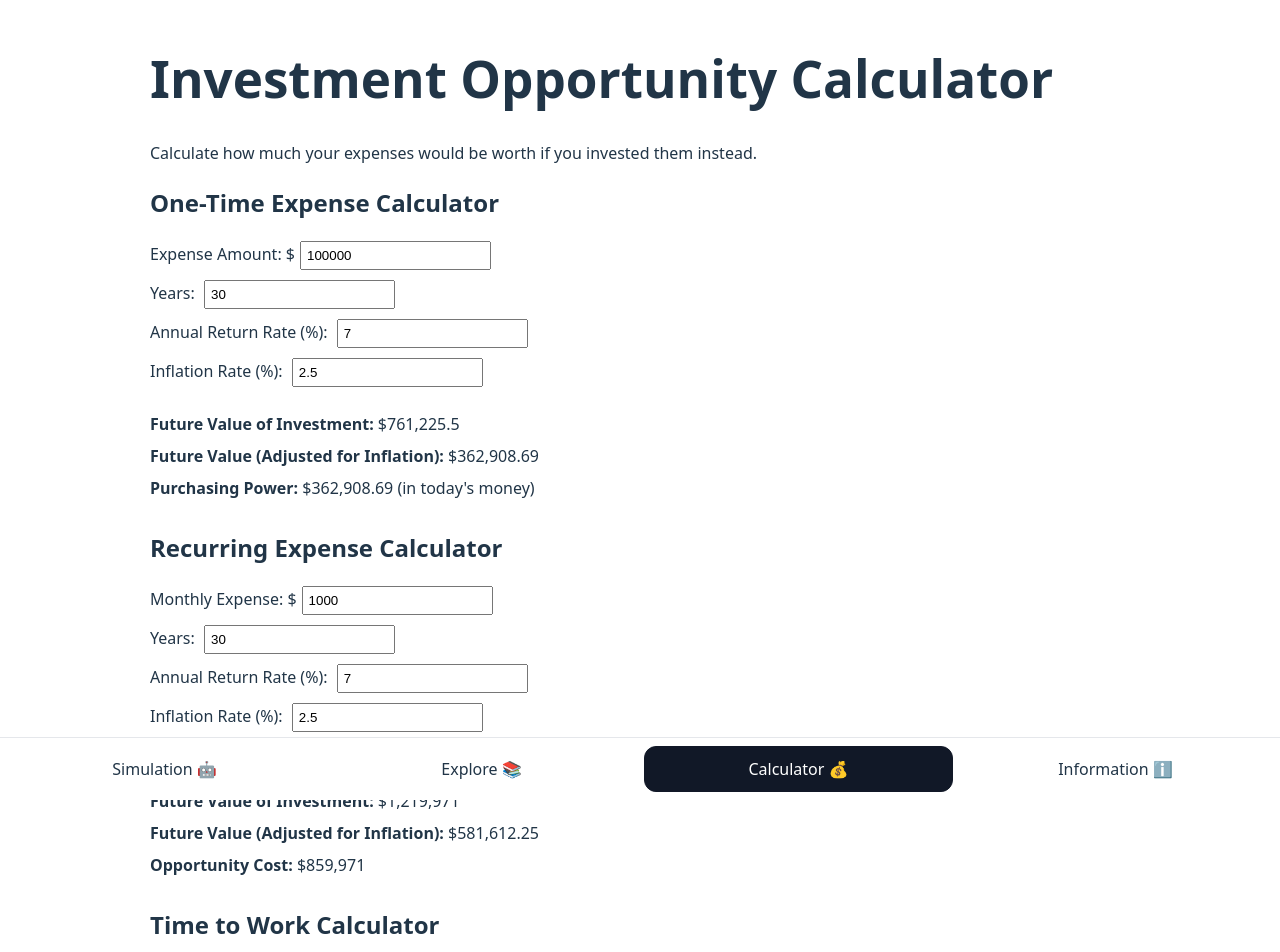
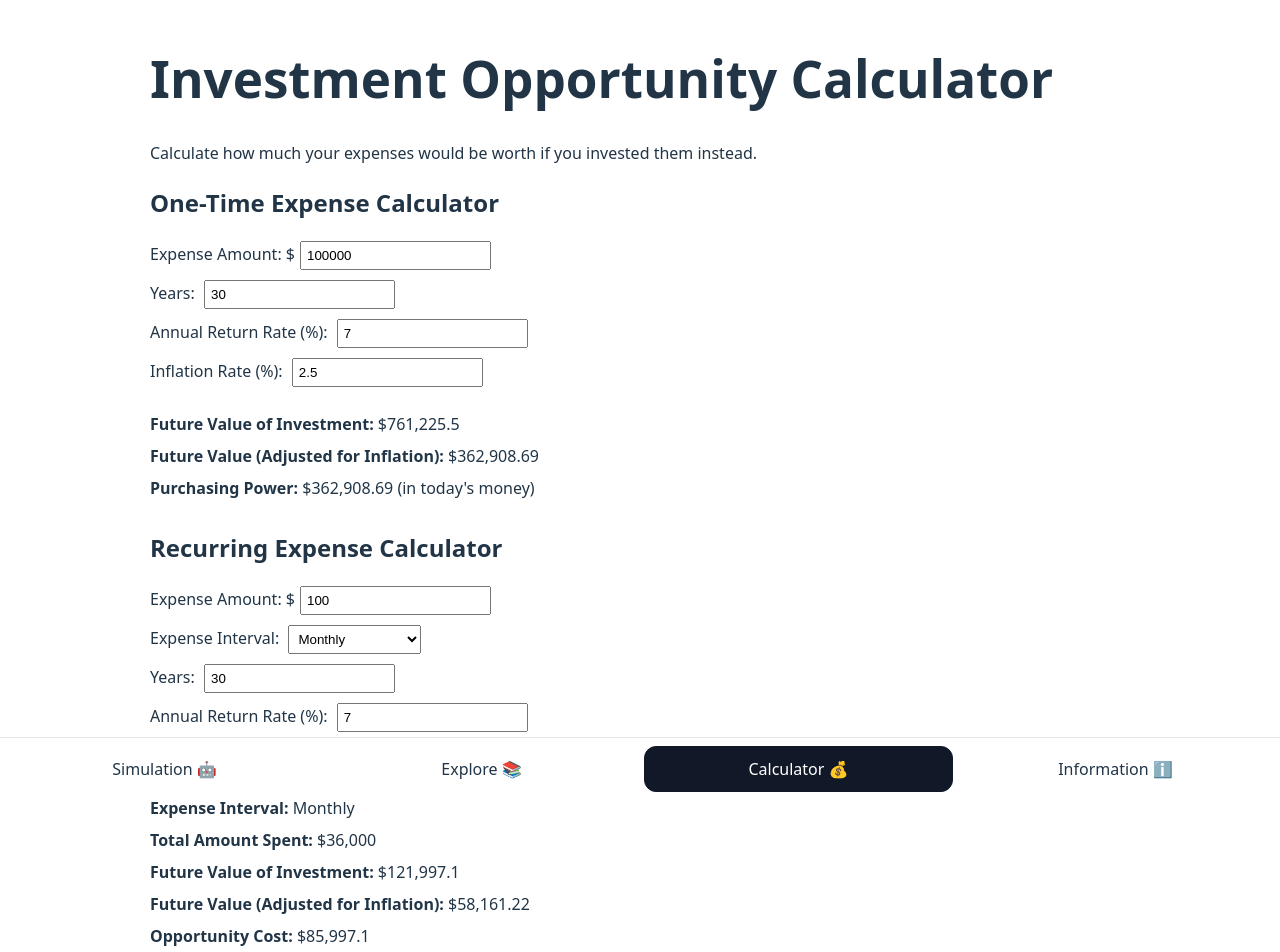
Before and after one commit to Gorm2303/firecasting-frontend, a React (Vite) app in the folder vite-react-frontend/: page /investment-calculator in a window 1280 px wide. Shown: the top 952 px of the page. Built offline with nearby package versions, Linux system fonts and the light colour scheme.

Commit message:
Added an addition of expenses that occur in intervals

```diff
--- a/vite-react-frontend/src/components/RecurringInvestmentCalculator.tsx
+++ b/vite-react-frontend/src/components/RecurringInvestmentCalculator.tsx
@@ -1,18 +1,71 @@
 import React from 'react';
 
+type IntervalType = 'daily' | 'weekly' | 'monthly' | 'yearly' | 'few_years';
+
 interface RecurringInvestmentCalculatorProps {
-  monthlyExpense: number;
+  expenseAmount: number;
+  interval: IntervalType;
   years: number;
   annualReturnRate: number;
   inflationRate: number;
+  fewYearsInterval?: number; // For 'few_years' interval type
 }
 
 const RecurringInvestmentCalculator: React.FC<RecurringInvestmentCalculatorProps> = ({
-  monthlyExpense,
+  expenseAmount,
+  interval,
   years,
   annualReturnRate,
-  inflationRate
+  inflationRate,
+  fewYearsInterval = 2
 }) => {
+  // Convert all intervals to monthly contributions for calculation
+  let monthlyContribution = 0;
+  let totalContributions = 0;
+  let intervalLabel = '';
+
+  switch (interval) {
+    case 'daily':
+      monthlyContribution = expenseAmount * 30; // Approximate 30 days per month
+      totalContributions = expenseAmount * 365 * years; // More precise calculation
+      intervalLabel = 'Daily';
+      break;
+    case 'weekly':
+      monthlyContribution = expenseAmount * 4.33; // Approximate 4.33 weeks per month
+      totalContributions = expenseAmount * 52 * years; // More precise calculation
+      intervalLabel = 'Weekly';
+      break;
+    case 'monthly':
+      monthlyContribution = expenseAmount;
+      totalContributions = expenseAmount * 12 * years;
+      intervalLabel = 'Monthly';
+      break;
+    case 'yearly':
+      monthlyContribution = expenseAmount / 12;
+      totalContributions = expenseAmount * years;
+      intervalLabel = 'Yearly';
+      break;
+    case 'few_years':
+      // For expenses that occur every few years
+      const totalPeriods = Math.floor(years / fewYearsInterval);
+      const remainingYears = years % fewYearsInterval;
+
+      // Calculate total contributions: full periods + partial period if applicable
+      totalContributions = totalPeriods * expenseAmount;
+      if (remainingYears >= fewYearsInterval) {
+        totalContributions += expenseAmount;
+      }
+
+      // Convert to equivalent monthly contribution for investment calculation
+      monthlyContribution = totalContributions / (years * 12);
+      intervalLabel = `Every ${fewYearsInterval} years`;
+      break;
+    default:
+      monthlyContribution = expenseAmount;
+      totalContributions = expenseAmount * 12 * years;
+      intervalLabel = 'Monthly';
+  }
+
   // Calculate future value of recurring investment
   const monthlyRate = annualReturnRate / 100 / 12;
   const totalMonths = years * 12;
@@ -20,21 +73,21 @@ const RecurringInvestmentCalculator: React.FC<RecurringInvestmentCalculatorProps
   // Future value of a series formula for monthly contributions
   let futureValue = 0;
   if (monthlyRate > 0) {
-    futureValue = monthlyExpense * (Math.pow(1 + monthlyRate, totalMonths) - 1) / monthlyRate;
+    futureValue = monthlyContribution * (Math.pow(1 + monthlyRate, totalMonths) - 1) / monthlyRate;
   } else {
-    futureValue = monthlyExpense * totalMonths; // If no return rate, just sum the contributions
+    futureValue = monthlyContribution * totalMonths; // If no return rate, just sum the contributions
   }
 
   // Calculate future value adjusted for inflation
   const futureValueAdjustedForInflation = futureValue / Math.pow(1 + inflationRate / 100, years);
 
-  // Calculate total amount spent over the period
-  const totalSpent = monthlyExpense * totalMonths;
-
   return (
     <div style={{ padding: '10px 0' }}>
       <div style={{ marginBottom: '8px' }}>
-        <strong>Total Amount Spent:</strong> ${totalSpent.toLocaleString(undefined, { maximumFractionDigits: 2 })}
+        <strong>Expense Interval:</strong> {intervalLabel}
+      </div>
+      <div style={{ marginBottom: '8px' }}>
+        <strong>Total Amount Spent:</strong> ${totalContributions.toLocaleString(undefined, { maximumFractionDigits: 2 })}
       </div>
       <div style={{ marginBottom: '8px' }}>
         <strong>Future Value of Investment:</strong> ${futureValue.toLocaleString(undefined, { maximumFractionDigits: 2 })}
@@ -43,7 +96,7 @@ const RecurringInvestmentCalculator: React.FC<RecurringInvestmentCalculatorProps
         <strong>Future Value (Adjusted for Inflation):</strong> ${futureValueAdjustedForInflation.toLocaleString(undefined, { maximumFractionDigits: 2 })}
       </div>
       <div>
-        <strong>Opportunity Cost:</strong> ${(futureValue - totalSpent).toLocaleString(undefined, { maximumFractionDigits: 2 })}
+        <strong>Opportunity Cost:</strong> ${(futureValue - totalContributions).toLocaleString(undefined, { maximumFractionDigits: 2 })}
       </div>
     </div>
   );
--- a/vite-react-frontend/src/pages/InvestmentCalculatorPage.tsx
+++ b/vite-react-frontend/src/pages/InvestmentCalculatorPage.tsx
@@ -2,6 +2,8 @@ import React, { useState } from 'react';
 import InvestmentCalculator from '../components/InvestmentCalculator';
 import RecurringInvestmentCalculator from '../components/RecurringInvestmentCalculator';
 import TimeToWorkCalculator from '../components/TimeToWorkCalculator';
+
+type IntervalType = 'daily' | 'weekly' | 'monthly' | 'yearly' | 'few_years';
 
 const InvestmentCalculatorPage: React.FC = () => {
   // One-time expense state
@@ -10,8 +12,10 @@ const InvestmentCalculatorPage: React.FC = () => {
   const [annualReturnRate, setAnnualReturnRate] = useState<number>(7);
   const [inflationRate, setInflationRate] = useState<number>(2.5);
 
-  // Recurring expense state
-  const [monthlyExpense, setMonthlyExpense] = useState<number>(1000);
+  // Recurring expense state with interval support
+  const [recurringExpense, setRecurringExpense] = useState<number>(100);
+  const [interval, setInterval] = useState<IntervalType>('monthly');
+  const [fewYearsInterval, setFewYearsInterval] = useState<number>(2);
 
   // Time to work state
   const [hourlyWage, setHourlyWage] = useState<number>(50);
@@ -79,14 +83,42 @@ const InvestmentCalculatorPage: React.FC = () => {
         <h2>Recurring Expense Calculator</h2>
         <div style={{ display: 'flex', flexDirection: 'column', gap: '10px', marginBottom: '15px' }}>
           <div>
-            <label>Monthly Expense: $</label>
+            <label>Expense Amount: $</label>
             <input
               type="number"
-              value={monthlyExpense}
-              onChange={(e) => setMonthlyExpense(Number(e.target.value))}
+              value={recurringExpense}
+              onChange={(e) => setRecurringExpense(Number(e.target.value))}
               style={{ marginLeft: '5px', padding: '5px' }}
             />
           </div>
+
+          <div>
+            <label>Expense Interval: </label>
+            <select
+              value={interval}
+              onChange={(e) => setInterval(e.target.value as IntervalType)}
+              style={{ marginLeft: '5px', padding: '5px' }}
+            >
+              <option value="daily">Daily</option>
+              <option value="weekly">Weekly</option>
+              <option value="monthly">Monthly</option>
+              <option value="yearly">Yearly</option>
+              <option value="few_years">Every Few Years</option>
+            </select>
+          </div>
+
+          {interval === 'few_years' && (
+            <div>
+              <label>Interval (years): </label>
+              <input
+                type="number"
+                value={fewYearsInterval}
+                onChange={(e) => setFewYearsInterval(Number(e.target.value))}
+                style={{ marginLeft: '5px', padding: '5px' }}
+                min="2"
+              />
+            </div>
+          )}
 
           <div>
             <label>Years: </label>
@@ -122,10 +154,12 @@ const InvestmentCalculatorPage: React.FC = () => {
         </div>
 
         <RecurringInvestmentCalculator
-          monthlyExpense={monthlyExpense}
+          expenseAmount={recurringExpense}
+          interval={interval}
           years={years}
           annualReturnRate={annualReturnRate}
           inflationRate={inflationRate}
+          fewYearsInterval={fewYearsInterval}
         />
       </div>
 
```
